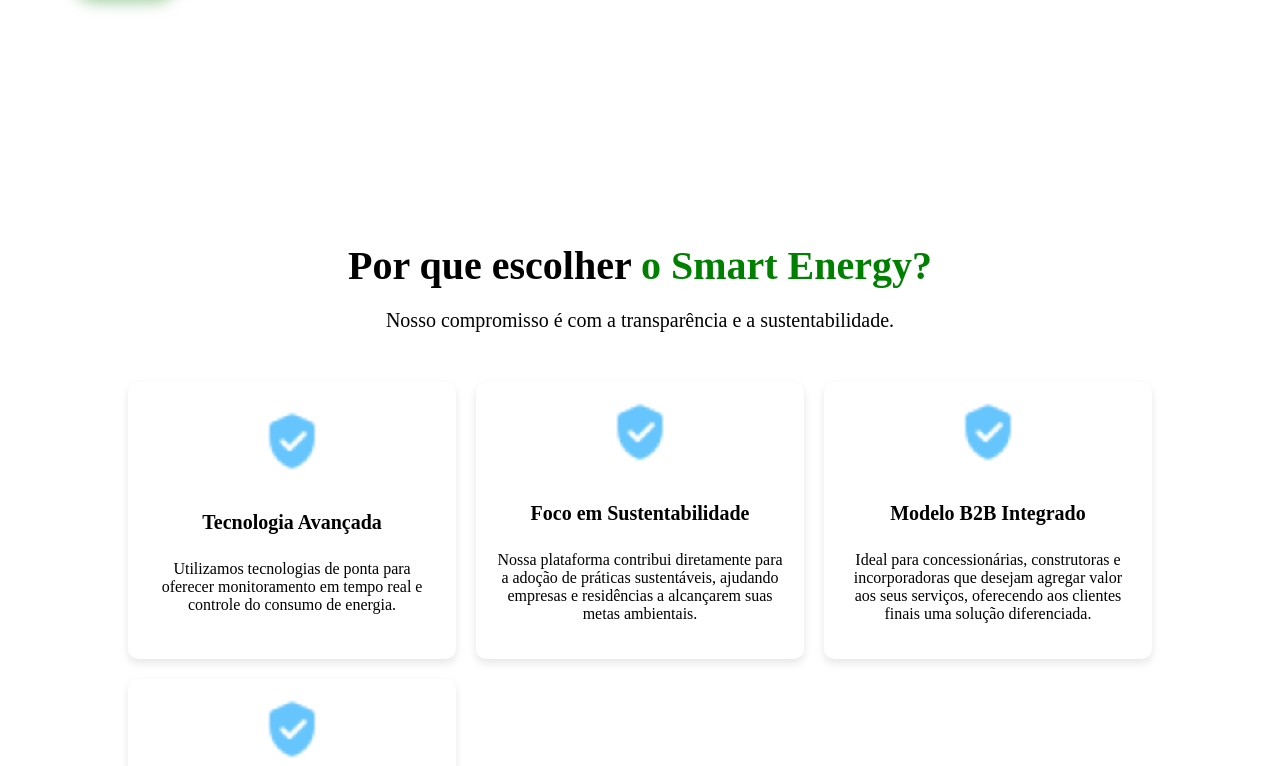
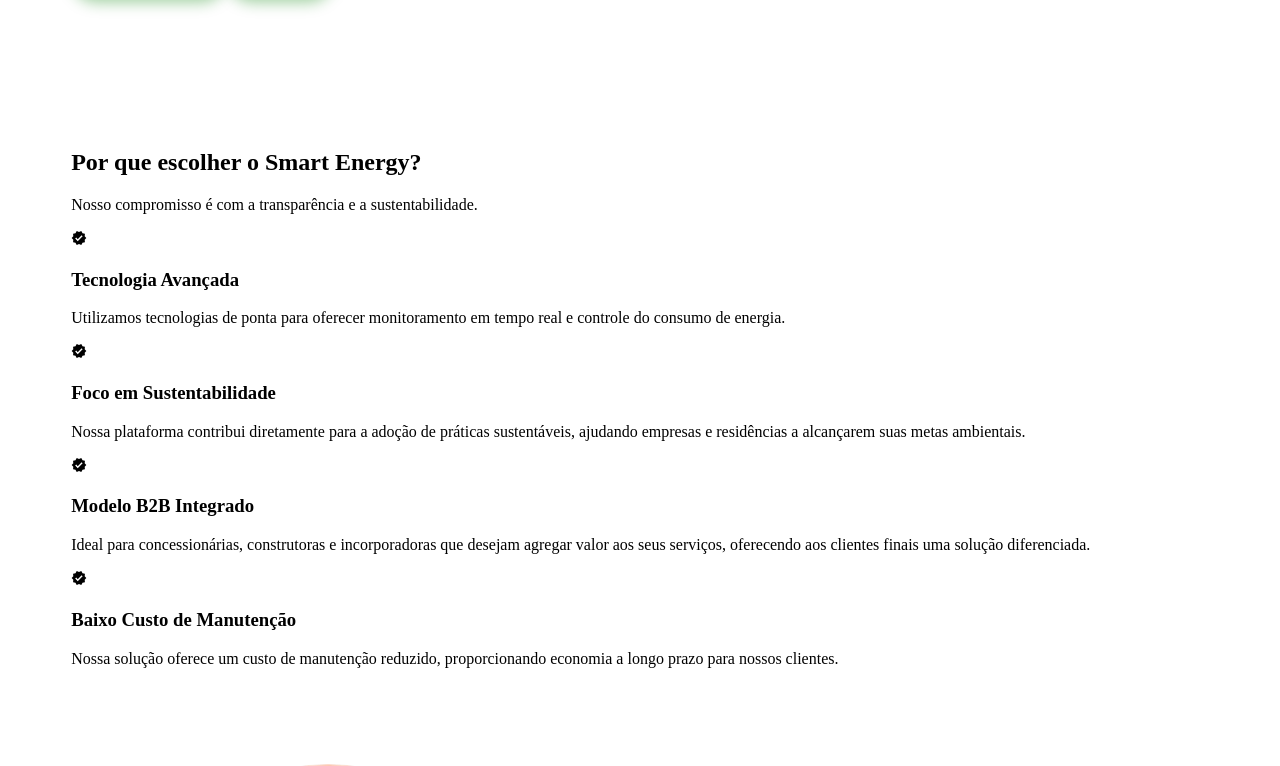
Before and after one commit to gustavoreislima13/global-solution, a Next.js app in the folder global/: page / in a window 1280 px wide. Shown: the part 646-1412 px from the top of the page. Built offline with nearby package versions, Linux system fonts and the light colour scheme.

Commit message:
fazendo modificações no formulário

```diff
--- a/global/src/app/layout.tsx
+++ b/global/src/app/layout.tsx
@@ -1,7 +1,7 @@
+
 import Cabecalho from "@/components/Cabecalho/Cabecalho";
 import Rodape from "@/components/Rodape/Rodape";
 import type { Metadata } from "next";
-
 
 
 export const metadata: Metadata = {
--- a/global/src/app/page.tsx
+++ b/global/src/app/page.tsx
@@ -1,11 +1,10 @@
 "use client";
-
 import React, { useEffect } from 'react';
 import Image from 'next/image';
 import imagem1 from "@/img/01.png";
-import verificada from "@/img/validada.png";
 import redonda from "@/img/imagem_2.png";
 import redonda01 from "@/img/imagem_3.png";
+import { MdVerified } from "react-icons/md";
 
 const DigitalProductDesignAgency: React.FC = () => {
   useEffect(() => {
@@ -50,6 +49,26 @@
             onMouseLeave={e => e.currentTarget.style.transform = 'scale(1)'}
             onClick={() => window.location.href = "/login"}
           >
+            Cadastre-se
+          </button>
+          <button
+            style={{
+              padding: '15px 30px',
+              fontSize: '1rem',
+              fontWeight: 'bold',
+              backgroundColor: '#008000',
+              color: '#fff',
+              border: '2px solid #008000',
+              borderRadius: '30px',
+              cursor: 'pointer',
+              boxShadow: '0 4px 15px rgba(0, 128, 0, 0.4)',
+              transition: 'transform 0.3s',
+              marginTop: '20px'
+            }}
+            onMouseEnter={e => e.currentTarget.style.transform = 'scale(1.05)'}
+            onMouseLeave={e => e.currentTarget.style.transform = 'scale(1)'}
+            onClick={() => window.location.href = "#"}
+          >
             Login
           </button>
         </div>
@@ -59,56 +78,75 @@
         </div>
       </section>
 
-      <section style={{
-        backgroundColor: '#fff',
-        padding: '80px 5%'
-      }}>
-        <h2 style={{ fontSize: '2.5rem', fontWeight: 'bold', marginBottom: '20px', color: '#000', textAlign: 'center' }}>
-          Por que escolher <span style={{ color: '#008000' }}>o Smart Energy?</span>
-        </h2>
-        <p style={{ fontSize: '1.25rem', color: '#000', marginBottom: '50px', textAlign: 'center' }}>
-          Nosso compromisso é com a transparência e a sustentabilidade.
-        </p>
-        <div style={{
-          display: 'grid',
-          gridTemplateColumns: 'repeat(auto-fit, minmax(250px, 1fr))',
-          gap: '20px'
-        }}>
-          {[{
-            title: 'Tecnologia Avançada',
-            description: 'Utilizamos tecnologias de ponta para oferecer monitoramento em tempo real e controle do consumo de energia.',
-            image: verificada
-          }, {
-            title: 'Foco em Sustentabilidade',
-            description: 'Nossa plataforma contribui diretamente para a adoção de práticas sustentáveis, ajudando empresas e residências a alcançarem suas metas ambientais.',
-            image: verificada
-          }, {
-            title: 'Modelo B2B Integrado',
-            description: 'Ideal para concessionárias, construtoras e incorporadoras que desejam agregar valor aos seus serviços, oferecendo aos clientes finais uma solução diferenciada.',
-            image: verificada
-          }, {
-            title: 'Baixo Custo de Manutenção',
-            description: 'Nossa solução oferece um custo de manutenção reduzido, proporcionando economia a longo prazo para nossos clientes.',
-            image: verificada
-          }].map((card, index) => (
-            <div key={index} style={{
-              padding: '20px',
-              backgroundColor: '#fff',
-              boxShadow: '0 4px 8px rgba(0, 0, 0, 0.1)',
-              borderRadius: '10px',
-              textAlign: 'center',
-              display: 'flex',
-              flexDirection: 'column',
-              alignItems: 'center',
-              justifyContent: 'center'
-            }}>
-              <Image src={card.image} alt="Service Icon" width={60} height={60} style={{ marginBottom: '20px' }} />
-              <h3 style={{ fontSize: '1.25rem', fontWeight: 'bold', marginBottom: '10px', color: '#000' }}>{card.title}</h3>
-              <p style={{ color: '#000' }}>{card.description}</p>
-            </div>
-          ))}
+      <section className="bg-white py-20 px-5">
+      <h2 className="text-4xl font-bold mb-5 text-black text-center">
+        Por que escolher <span className="text-green-600">o Smart Energy?</span>
+      </h2>
+      <p className="text-lg text-black mb-12 text-center">
+        Nosso compromisso é com a transparência e a sustentabilidade.
+      </p>
+      <div className="grid grid-cols-1 md:grid-cols-2 lg:grid-cols-4 gap-6">
+        {/* Card 1 */}
+        <div className="p-5 bg-white shadow-md rounded-lg flex flex-col items-center text-center">
+          <div className="w-full h-20 bg-gray-100 flex items-center justify-center rounded-t-lg">
+            <MdVerified className="text-green-600 w-10 h-10" />
+          </div>
+          <div className="p-4">
+            <h3 className="text-xl font-bold text-black mb-2">
+              Tecnologia Avançada
+            </h3>
+            <p className="text-gray-700">
+              Utilizamos tecnologias de ponta para oferecer monitoramento em tempo real e controle do consumo de energia.
+            </p>
+          </div>
         </div>
-      </section>
+
+        {/* Card 2 */}
+        <div className="p-5 bg-white shadow-md rounded-lg flex flex-col items-center text-center">
+          <div className="w-full h-20 bg-gray-100 flex items-center justify-center rounded-t-lg">
+            <MdVerified className="text-green-600 w-10 h-10" />
+          </div>
+          <div className="p-4">
+            <h3 className="text-xl font-bold text-black mb-2">
+              Foco em Sustentabilidade
+            </h3>
+            <p className="text-gray-700">
+              Nossa plataforma contribui diretamente para a adoção de práticas sustentáveis, ajudando empresas e residências a alcançarem suas metas ambientais.
+            </p>
+          </div>
+        </div>
+
+        {/* Card 3 */}
+        <div className="p-5 bg-white shadow-md rounded-lg flex flex-col items-center text-center">
+          <div className="w-full h-20 bg-gray-100 flex items-center justify-center rounded-t-lg">
+            <MdVerified className="text-green-600 w-10 h-10" />
+          </div>
+          <div className="p-4">
+            <h3 className="text-xl font-bold text-black mb-2">
+              Modelo B2B Integrado
+            </h3>
+            <p className="text-gray-700">
+              Ideal para concessionárias, construtoras e incorporadoras que desejam agregar valor aos seus serviços, oferecendo aos clientes finais uma solução diferenciada.
+            </p>
+          </div>
+        </div>
+
+        {/* Card 4 */}
+        <div className="p-5 bg-white shadow-md rounded-lg flex flex-col items-center text-center">
+          <div className="w-full h-20 bg-gray-100 flex items-center justify-center rounded-t-lg">
+            <MdVerified className="text-green-600 w-10 h-10" />
+          </div>
+          <div className="p-4">
+            <h3 className="text-xl font-bold text-black mb-2">
+              Baixo Custo de Manutenção
+            </h3>
+            <p className="text-gray-700">
+              Nossa solução oferece um custo de manutenção reduzido, proporcionando economia a longo prazo para nossos clientes.
+            </p>
+          </div>
+        </div>
+      </div>
+    </section>
 
       <section style={{
         padding: '80px 5%',
```
Also changed, not shown: global/package.json (+5 -4 lines), global/src/app/login/page.tsx (+7 -3 lines), 1 other file (tests, documents, lock files or other folders).
